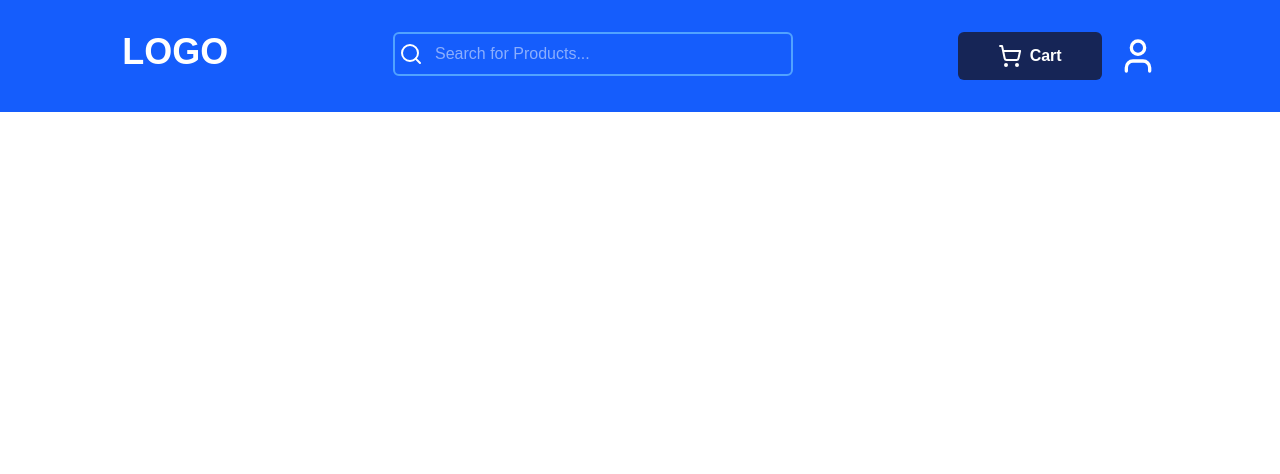
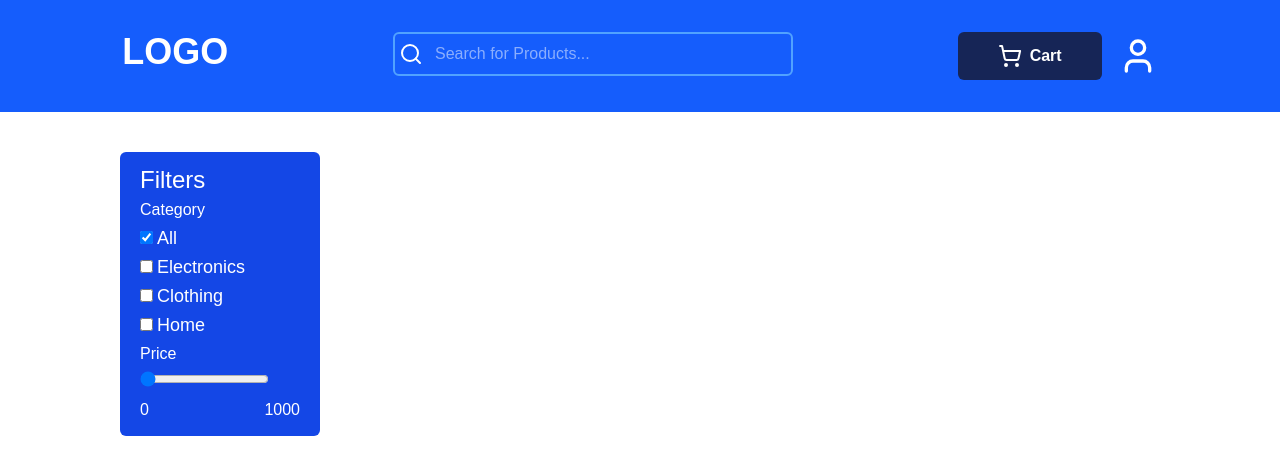
Before and after one commit to SandeepKumarSolanki/whatbytes-project, a Next.js app: page / in a window 1280 px wide. Shown: the top 474 px of the page. Built offline with nearby package versions, Linux system fonts and the light colour scheme.

Commit message:
add filter section

```diff
--- a/src/app/page.js
+++ b/src/app/page.js
@@ -1,15 +1,72 @@
 'use client'
-import React , {useState, useEffect} from "react"
+import React, { useState, useEffect } from "react"
 import useProduct from "@/context/ProductContext"
-import {data} from '@/assets/assets.js'
+import { data } from '@/assets/assets.js'
 
 function Home() {
-  const {search, showSearch, fleg, setSearch, cartItem, setCartItem, cartData} = useProduct();
+  const { search, showSearch, fleg, setSearch, cartItem, setCartItem, cartData } = useProduct();
 
+  const [category, setCategory] = useState([]);
+  const [all, setAll] = useState([]);
+  const [priceRenge, setPriceRenge] = useState(0);
+  const [notAvailble, setNotAvailble] = useState('');
+
+  const handleChange = (e) => {
+
+    if (category.includes(e.target.value)) {
+      setCategory((prev) => prev.filter((item) => item !== e.target.value))
+    }
+    else {
+      setCategory((prev) => [...prev, e.target.value])
+    }
+  }
 
   return (
     <div className="max-w-screen pb-10 lg:px-20">
+      {showSearch && (
+        <div className="flex justify-center mt-5 lg:hidden">
+          <input
+            type="text"
+            onChange={(e) => setSearch(e.target.value)}
+            value={search}
+            placeholder="Search for Products..."
+            className="border-2 border-blue-400 rounded-md w-[300px] xl:w-[400px] pl-3 p-2 outline-none"
+          />
+        </div>
+      )}
+      <div className="px-10 mt-10 flex flex-col lg:flex-row gap-5 justify-start">
+        <div>
+          <div className="max-w-[200px] leading-7 rounded-md px-5 py-3 bg-blue-700 text-white">
+            <h1 className="text-2xl">Filters</h1>
 
+            <span className="text-1xl">Category</span>
+            <div className="gap-2">
+              <input type="checkbox" readOnly id="all" checked={category.length === 0 ? true : false} onClick={() => setCategory([])} />
+              <label htmlFor="all" className="ml-1 text-[18px]">All</label>
+            </div>
+            <div>
+              <input type="checkbox" id="electronics" onChange={handleChange} value={'electronics'} />
+              <label htmlFor="electronics" className="ml-1 text-[18px]">Electronics</label>
+            </div>
+            <div>
+              <input type="checkbox" id="clothing" onChange={handleChange} value={'clothing'} />
+              <label htmlFor="clothing" className="ml-1 text-[18px]">Clothing</label>
+            </div>
+            <div>
+              <input type="checkbox" id="home" />
+              <label htmlFor="home" className="ml-1 text-[18px]">Home</label>
+            </div>
+
+            <span>Price</span>
+            <input type="range" min={0} max={1000} value={priceRenge} onChange={(e) => setPriceRenge(e.target.value)} className="" />
+            <div className="flex justify-between">
+              <h3>{0}</h3>
+              <h3>{1000}</h3>
+            </div>
+          </div>
+
+        </div>
+      </div>
     </div>
   )
 }
```
